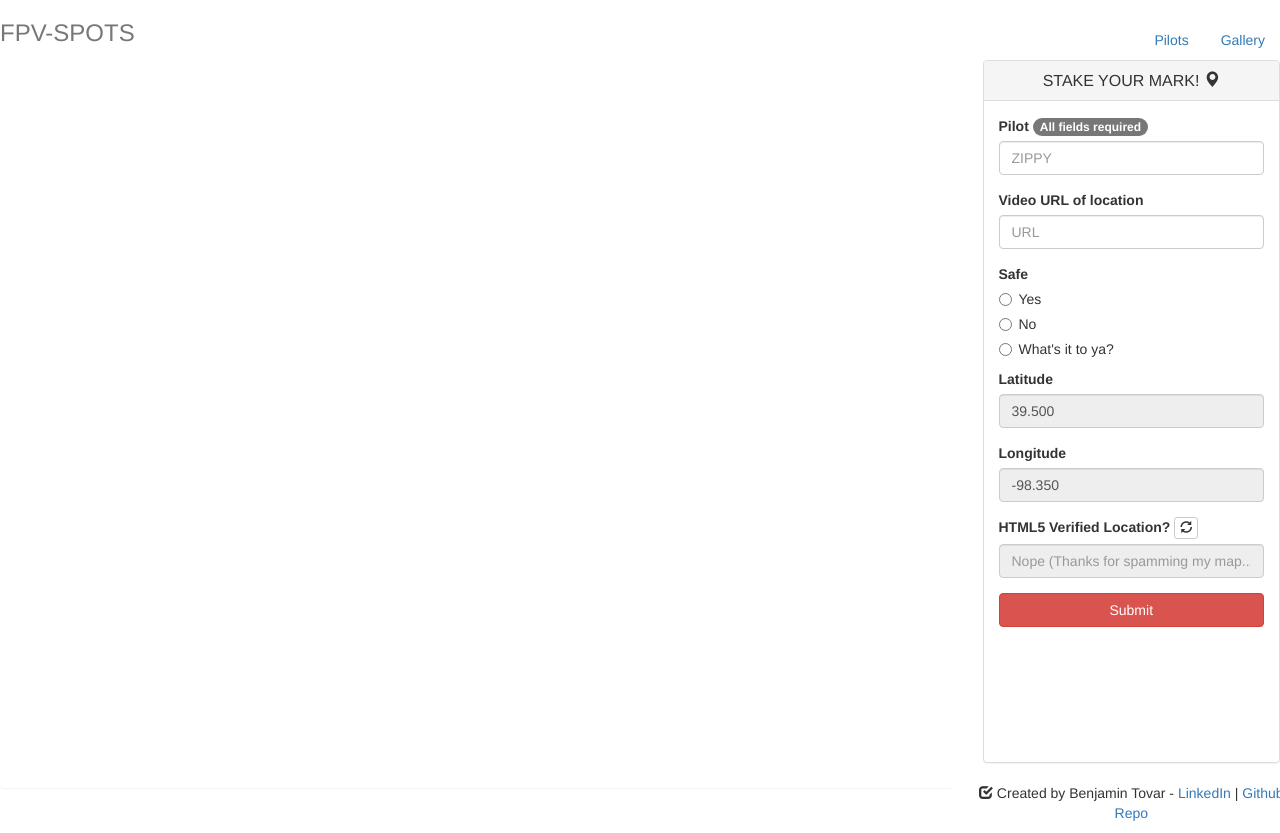
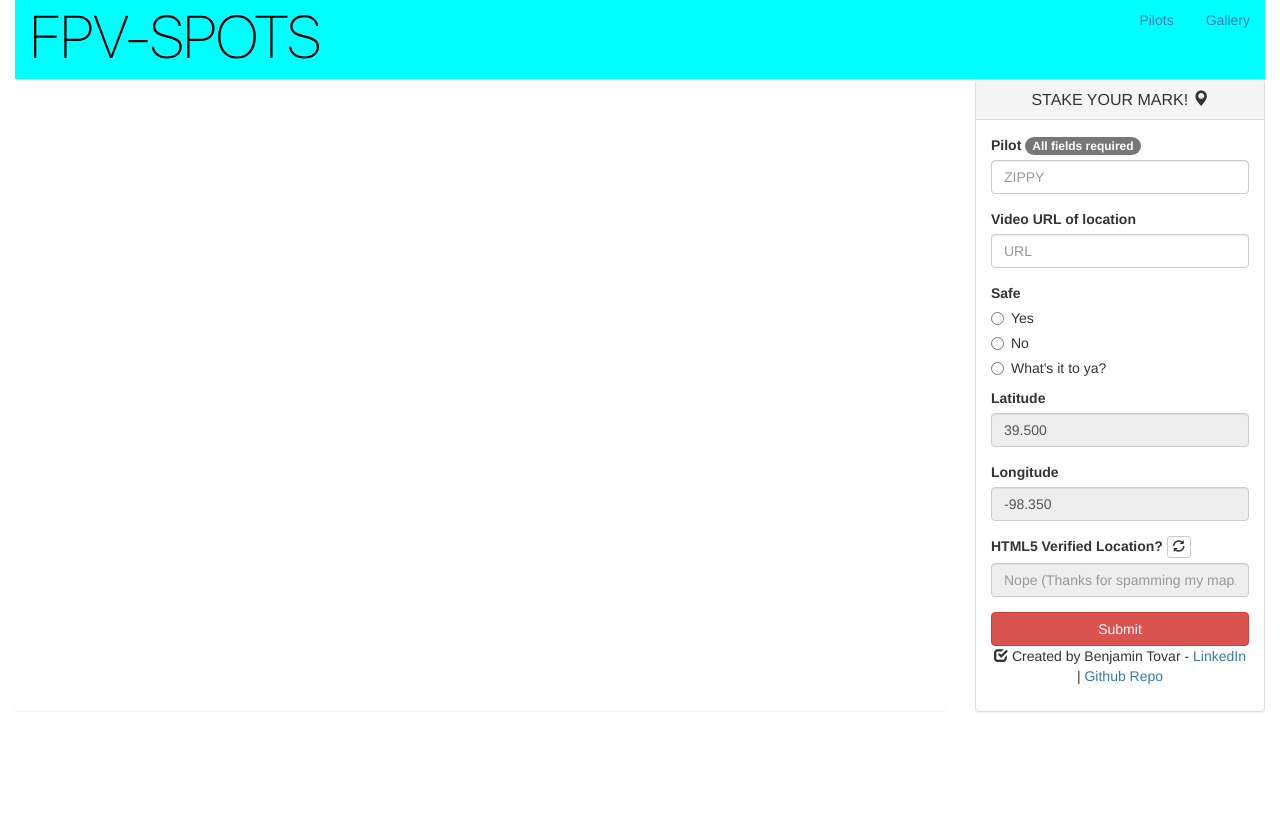
Before and after one commit to ZippyFPV/fpv-spots, a website: page public/index.html in a window 1280 px wide. After the commit the page ends 800 px from the top, so only its background shows below. Drawn offline with nearby package versions, Linux system fonts and the light colour scheme; some packages are replaced by stand-ins of ours; no server answers; files whose address does not match are found by name.

Commit message:
Updated the read-me, futzed with the styling a bit

```diff
--- a/public/index.html
+++ b/public/index.html
@@ -25,13 +25,14 @@
 
 </head>
 <body ng-controller="addCtrl">
-
-    <div class="header">
+  <div class="container-fluid">
+    <div class="header" id="header">
         <ul class="nav nav-pills pull-right">
             <li active><a href="">Pilots</a></li>
             <li disabled><a href="">Gallery</a></li>
         </ul>
-        <h3 class="text-muted">FPV-SPOTS</h3>
+        <!-- <h1>FPV-SPOTS</h1> -->
+        <a href="/"><img src="images/FPV-SPOTS.svg" alt=""></a>
     </div>
     <!-- Map and Side Panel -->
     <div class="row content">
@@ -44,8 +45,8 @@
       </div>
 
         <!-- Side Panel -->
-        <div class="col-lg-3">
-            <div class="panel panel-default">
+        <div class="col-lg-3" id="form-panel">
+            <div class="panel panel-default" >
                 <!-- Panel Title -->
                 <div class="panel-heading">
                     <h2 class="panel-title text-center">STAKE YOUR MARK! <span class="glyphicon glyphicon-map-marker"></span></h2>
@@ -100,21 +101,20 @@
                         </div>
                         <!-- Submit button. Note that its tied to createUser() function from addCtrl. Also note ng-disabled logic which prevents early submits.  -->
                         <button type="submit" class="btn btn-danger btn-block" ng-click="createUser()" ng-disabled="addForm.$invalid">Submit</button>                    </form>
-                        <br>  </br>
-                        <br>  </br>
-                        <br>  </br>
+
+                        <div class="footer">
+                            <p class="text-center"><span class="glyphicon glyphicon-check"></span> Created by Benjamin Tovar -
+                                <a href="https://www.linkedin.com/in/benjamin-tovar/">LinkedIn</a> | <a href="https://github.com/ZippyFPV/fpv-spots">Github Repo</a></p>
+                        </div>
 
                 </div>
             </div>
         </div>
-    </d
-    <br>  </br>
-    <div class="footer">
-        <p class="text-center"><span class="glyphicon glyphicon-check"></span> Created by Benjamin Tovar -
-            <a href="https://www.linkedin.com/in/benjamin-tovar/">LinkedIn</a> | <a href="https://github.com/ZippyFPV/fpv-spots">Github Repo</a></p>
-    </div>
+
+
 
 
 </div>
+</div>
 </body>
 </html>
--- a/public/js/gservice.js
+++ b/public/js/gservice.js
@@ -59,9 +59,9 @@ angular.module('gservice', [])
 
                 // Create popup windows for each record
                 var  contentString =
-                    `<p><b>Pilot</b>:${user.pilot}
-                     <br><b>Safe?</b>:${user.safe}
-                    <br><b>Video of Location:</b><a target="_blank" href =${user.url}>Video</a></p>`
+                    `<p><b>Pilot :</b>${user.pilot}
+                     <br><br><b>Safe? :</b>${user.safe}
+                    <br><br><b>Video: </b><a target="_blank" href =${user.url}>Link </a></p>`
                 console.log(contentString);
                 // Converts each of the JSON records into Google Maps Location format (Note [Lat, Lng] format).
                 locations.push({
@@ -90,7 +90,7 @@ var initialize = function(latitude, longitude) {
 
         // Create a new map and place in the index.html page
         var map = new google.maps.Map(document.getElementById('map'), {
-            zoom: 4,
+            zoom: 5,
             center: myLatLng
 
         });
@@ -103,7 +103,7 @@ var initialize = function(latitude, longitude) {
             map: map,
             title: "Big Map",
             animation: google.maps.Animation.DROP,
-            icon: "../images/Mobile.png",
+            icon: "../images/Mobile.svg",
         });
 
         // For each marker created, add a listener that checks for clicks
--- a/public/style.css
+++ b/public/style.css
@@ -1,8 +1,17 @@
 /* Google Map! */
 #map {
-  height: 700px;
+  height: 600px;
    overflow: hidden;
    padding-bottom: 22.25%;
    padding-top: 30px;
-   position: relative;
+   position: auto ;
 }
+
+
+#html-body {
+    background-color: white;
+}
+
+.header {
+  background-color: aqua;
+}
```
Also changed, not shown: README.md, public/images/DesktopHD.png (added), public/images/FPV-SPOTS.svg (added), public/images/Mobile.svg (added).
